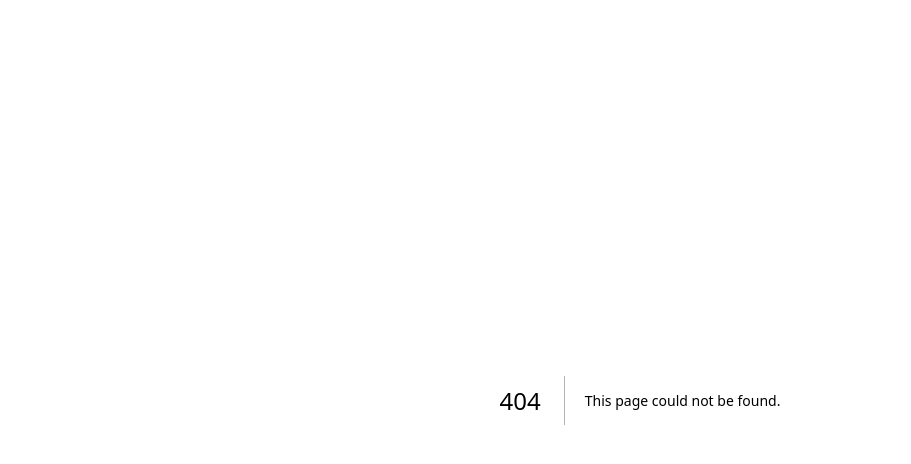
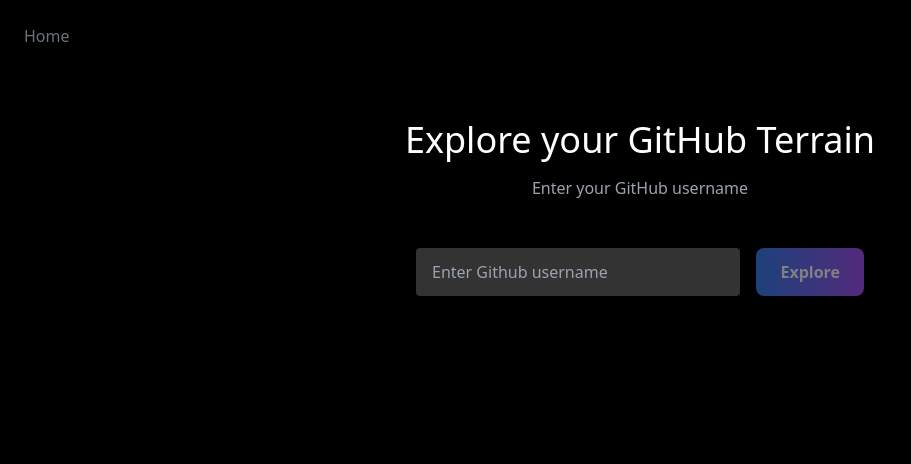
Before and after one commit to SuperrJoey/DevTerrain, a Next.js app: page /explore in a window 1280 px wide. Before the commit this address had no page. Shown: the top 464 px of the page, without its empty margins (0-911 px from the left). Built offline with nearby package versions, Linux system fonts and the light colour scheme.

Commit message:
created the landing page and improved the ui

```diff
--- /dev/null
+++ b/app/explore/page.tsx
@@ -0,0 +1,68 @@
+'use client'
+
+import { useState } from "react"
+import { useGitHubData } from "../../utils/useGithubData"
+import { Scene3D } from "../../components/Scene3D"
+
+export default function ExplorePage() {
+    const { fetchData, loading, contributions, error} = useGitHubData();
+    const [username, setUsername] = useState('')
+
+    return (
+        <div className="min-h-screen bg-black">
+            <div className="p-6">
+                <a
+                    href="/"
+                    className="text-gray-500 hover:text-white transition-colors"
+                    >
+                    Home
+                </a>
+            </div>
+
+                {/*Input Section */}
+                <div className="container mx-auto px-8 py-12">
+                    <div className="text-center mb-12">
+                        <h1 className="text-white mb-4 text-4xl">
+                            Explore your GitHub Terrain
+                        </h1>
+                        <p className="text-gray-400">
+                            Enter your GitHub username
+                        </p>
+                    </div>
+
+                {/* Input Form */}
+                <div className="max-w-md mx-auto mb-12">
+                    <div className="flex gap-4">
+                        <input
+                            type="text"
+                            value={username}
+                            onChange={(e) => setUsername(e.target.value)}
+                            placeholder="Enter Github username"
+                            className="px-4 py-2 flex-1 bg-white/20 rounded text-white placeholder-gray-400 focus:border-blue-400 focus:outline-none"
+                            />
+                        <button
+                            onClick={() => fetchData(username)}
+                            disabled={loading || !username}
+                            className="px-6 py-3 bg-gradient-to-r from-blue-500 to-purple-500 text-white font-semibold rounded-lg hover:from-blue-600 hover:to-purple-600 disabled:opacity-50 transition-all"
+                            >
+                            {loading ? 'Loading' : 'Explore'}
+                        </button>
+                    </div>
+                    {error && (
+                        <p className="text-red-400 text-sm mt-2">{error}</p>
+                    )}
+                </div>
+                {contributions.length > 0 &&
+                (
+                    <div>
+                        <h2>
+                            {username}'s DevTerrain
+                        </h2>
+                        <Scene3D contributions={contributions} username={username}/>
+                    </div>
+                )}
+
+                </div>
+            </div>
+    )
+}
--- a/app/page.tsx
+++ b/app/page.tsx
@@ -1,8 +1,10 @@
 'use client'
 
 import { useState, useEffect } from 'react'
+import { useRouter } from 'next/navigation'
 
 export default function Home() {
+  const router = useRouter();
   const [isLoaded, setIsLoaded] = useState(false)
 
   useEffect(() => {
@@ -29,12 +31,12 @@
       <div className="relative z-10 min-h-screen flex items-center justify-center px-8">
         <div className={`text-center max-w-5xl transition-all duration-1000 ${isLoaded ? 'opacity-100 translate-y-0' : 'opacity-0 translate-y-10'}`}>
 
-          {/* Main Title - much smaller and refined */}
+          {/* Main Title  */}
           <h1 className="text-5xl md:text-7xl font-bold text-transparent bg-clip-text bg-gradient-to-r from-blue-400 via-purple-400 to-green-400 mb-6 tracking-tight">
             DevTerrain
           </h1>
 
-          {/* Subtitle - smaller and more elegant */}
+          {/* Subtitle  */}
           <div className="text-lg md:text-xl text-gray-300 mb-10 leading-relaxed font-normal max-w-3xl mx-auto">
             Transform your{' '}
             <span className="text-green-400 font-medium">GitHub contributions</span>
@@ -43,7 +45,7 @@
             . Watch your coding journey unfold as stunning landscapes.
           </div>
 
-          {/* Feature cards - smaller text */}
+          {/* Feature cards  */}
           <div className="grid md:grid-cols-3 gap-4 mb-10 max-w-3xl mx-auto">
             <div className="bg-white/5 backdrop-blur-sm border border-white/10 rounded-lg p-4 hover:bg-white/10 transition-all duration-300 hover:scale-105">
               <div className="text-2xl mb-2">🏔️</div>
@@ -64,8 +66,10 @@
             </div>
           </div>
 
-          {/* CTA Button - smaller and more refined */}
-          <button className="group relative bg-gradient-to-r from-blue-500 via-purple-500 to-green-500 hover:from-blue-600 hover:via-purple-600 hover:to-green-600 text-white font-semibold py-4 px-8 rounded-xl text-base transition-all duration-300 transform hover:scale-105 hover:shadow-xl hover:shadow-purple-500/20">
+          {/* CTA Button */}
+          <button
+          onClick={() => router.push('/explore')}
+          className="group relative bg-gradient-to-r from-blue-500 via-purple-500 to-green-500 hover:from-blue-600 hover:via-purple-600 hover:to-green-600 text-white font-semibold py-4 px-8 rounded-xl text-base transition-all duration-300 transform hover:scale-105 hover:shadow-xl hover:shadow-purple-500/20">
             <span className="relative z-10">Start Exploring</span>
             <div className="absolute inset-0 bg-gradient-to-r from-blue-600 via-purple-600 to-green-600 rounded-xl blur opacity-0 group-hover:opacity-30 transition-opacity duration-300"></div>
           </button>
--- a/components/Scene3D.tsx
+++ b/components/Scene3D.tsx
@@ -1,19 +1,22 @@
 'use client'
+
+interface Scene3DProps {
+    contributions: { date: string; count: number }[];
+    username: string;
+}
 
 import { Canvas } from '@react-three/fiber'
 import { OrbitControls } from '@react-three/drei'
+import { ContributionGrid } from '../components/ContributionGrid'
 
-export const Scene3D = () => {
+export const Scene3D = ({ contributions, username }: Scene3DProps) => {
     return (
-        <div style={{ width: '100%', height: '500px', border: '1px solid #ccc'}}>
-            <Canvas>
+        <div style={{ width: '100%', height: '70vh', border: '1px solid #ccc'}}>
+            <Canvas camera={{ position: [15, 15, 15], fov: 60 }}>
                 <OrbitControls />
                 <ambientLight intensity={0.5} />
                 <directionalLight position={[10, 10, 5]} intensity={1} />
-                <mesh>
-                    <boxGeometry args={[1, 1, 1]}/>
-                    <meshStandardMaterial color="orange" />
-                </mesh>
+                <ContributionGrid contributions={contributions} username={username} />
             </Canvas>
         </div>
     )
```
